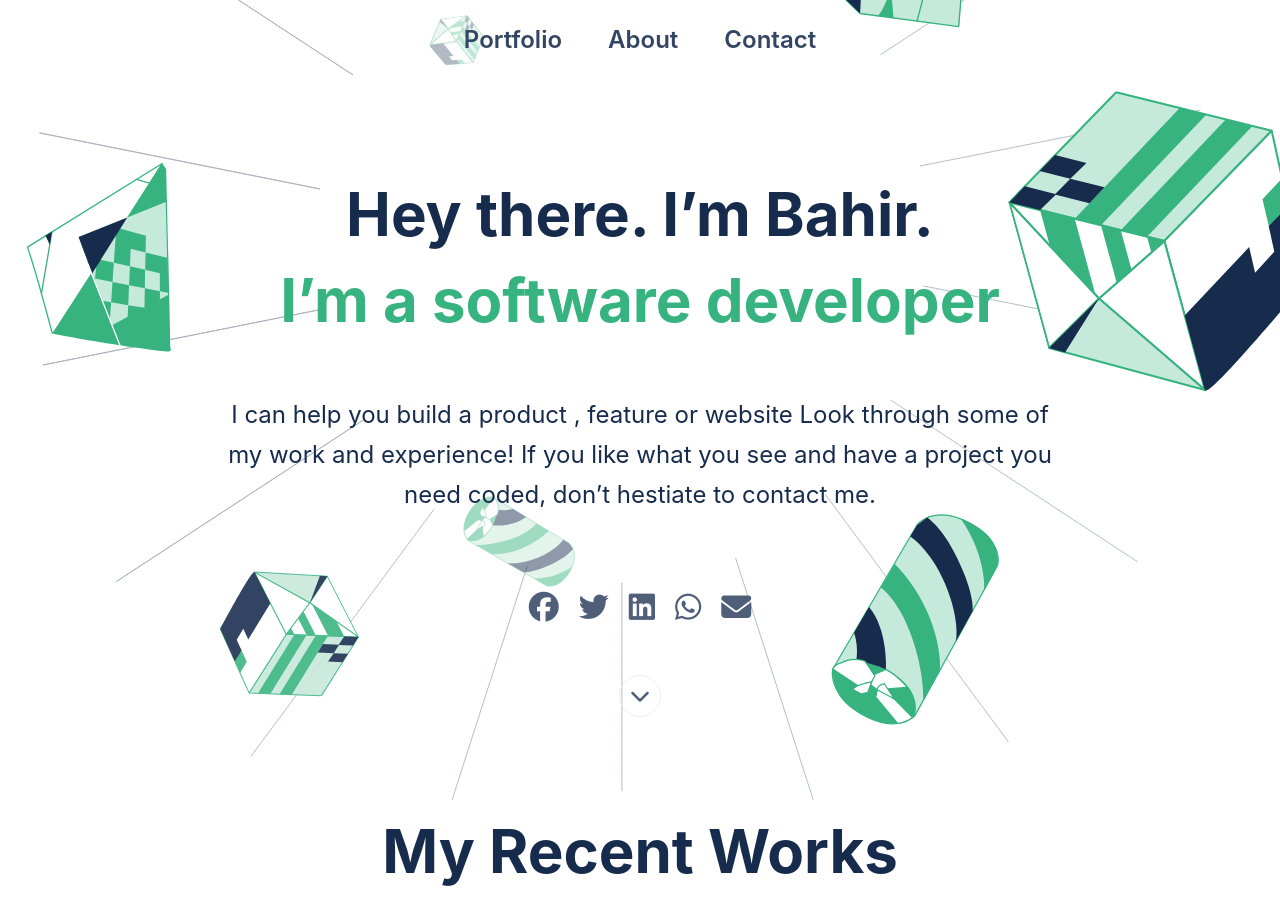
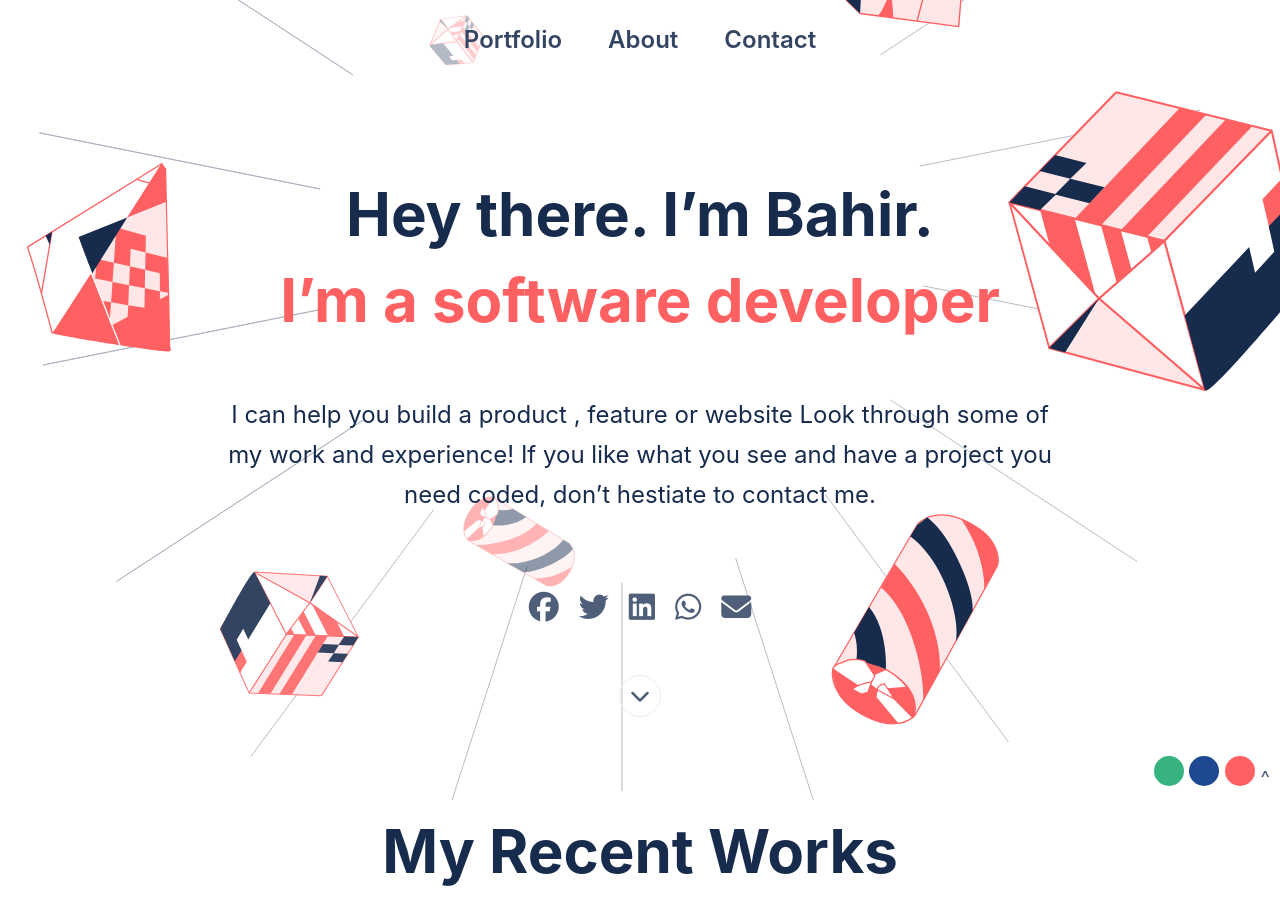
Before and after one commit to BahirHakimy/My-Portfolio, a plain HTML site: page index.html in a window 1280 px wide. Shown: the top 905 px of the page. Drawn offline with Linux system fonts and the light colour scheme.

Commit message:
Update index.html style.css added different themes

```diff
--- a/index.html
+++ b/index.html
@@ -11,7 +11,13 @@
       crossorigin="anonymous"
     ></script>
   </head>
-  <body>
+  <body class="theme3">
+    <div id="theme-panel">
+      <button id="theme1" class="theme-selector"></button>
+      <button id="theme2" class="theme-selector"></button>
+      <button id="theme3" class="theme-selector"></button>
+      <a href="#welcome" id="back-to-top">^</a>
+    </div>
     <main>
       <header>
         <a href="#" id="logo">Welcome</a>
@@ -276,5 +282,6 @@
         >bahirhakimy2020@gmail.com</a
       >
     </footer>
+    <script></script>
   </body>
 </html>
--- a/style.css
+++ b/style.css
@@ -18,6 +18,36 @@
   --whatsapp: #27cc37;
   --linkedin: #0077b5;
   --gmail: #ea4335;
+  --bg-header-mobile: url("./assets/background/header.svg");
+  --bg-about-me-mobile: url("./assets/background/about-me.svg");
+  --bg-contact-form-mobile: url("./assets/background/contact-form.svg");
+  --bg-header-desktop: url("assets/background/header-desktop.svg");
+  --bg-about-me-desktop: url("./assets/background/about-me-desktop.svg");
+  --bg-contact-form-mobile: url("./assets/background/contact-form-desktop.svg");
+}
+
+body.theme2 {
+  --primary: #1e488f;
+  --light: #e2edff;
+  --somke: #ebeff4;
+  --bg-header-mobile: url("./assets/background/headert2.svg");
+  --bg-about-me-mobile: url("./assets/background/about-met2.svg");
+  --bg-contact-form-mobile: url("./assets/background/contact-formt2.svg");
+  --bg-header-desktop: url("assets/background/header-desktopt2.svg");
+  --bg-about-me-desktop: url("./assets/background/about-me-desktopt2.svg");
+  --bg-contact-form-desktop: url("./assets/background/contact-form-desktopt2.svg");
+}
+
+body.theme3 {
+  --primary: #ff6163;
+  --light: #ffe7e8;
+  --somke: #f9eaea;
+  --bg-header-mobile: url("./assets/background/headert3.svg");
+  --bg-about-me-mobile: url("./assets/background/about-met3.svg");
+  --bg-contact-form-mobile: url("./assets/background/contact-formt3.svg");
+  --bg-header-desktop: url("assets/background/header-desktopt3.svg");
+  --bg-about-me-desktop: url("./assets/background/about-me-desktopt3.svg");
+  --bg-contact-form-desktop: url("./assets/background/contact-form-desktopt3.svg");
 }
 
 .flex-center {
@@ -31,8 +61,36 @@ html {
 }
 
 body {
+  position: relative;
   font-family: "Inter", sans-serif;
   margin: auto;
+}
+
+#theme-panel {
+  position: fixed;
+  bottom: 0.5rem;
+  right: 0.5rem;
+  cursor: default;
+}
+
+.theme-selector {
+  border: none;
+  width: 1.5rem;
+  height: 1.5rem;
+  border-radius: 50%;
+  cursor: pointer;
+}
+
+#theme1 {
+  background-color: #36b37e;
+}
+
+#theme2 {
+  background-color: #1e488f;
+}
+
+#theme3 {
+  background-color: #ff6163;
 }
 
 header {
@@ -74,7 +132,7 @@ a {
   justify-content: space-evenly;
   align-items: center;
   flex-direction: column;
-  background-image: url("./assets/background/header.svg");
+  background-image: var(--bg-header-mobile);
   background-size: 100%;
   background-repeat: no-repeat;
   min-height: 90vh;
@@ -228,11 +286,12 @@ a {
   align-items: center;
   flex-wrap: wrap;
   margin: 2rem 0;
+  overflow-x: hidden;
 }
 
 #about-me-intro {
   flex-direction: column;
-  background-image: url("./assets/background/about-me.svg");
+  background-image: var(--bg-about-me-mobile);
   background-position: center;
   background-size: contain;
   background-repeat: no-repeat;
@@ -294,7 +353,7 @@ a {
   flex-wrap: wrap;
   gap: 40px;
   width: 100%;
-  background-image: url(./assets/background/contact-form.svg);
+  background-image: var(--bg-contact-form-mobile);
   background-repeat: no-repeat;
   background-position: right bottom;
 }
@@ -361,7 +420,7 @@ footer {
   }
 
   main {
-    background-image: url("assets/background/header-desktop.svg");
+    background-image: var(--bg-header-desktop);
     background-size: cover;
     background-position: center;
     background-repeat: no-repeat;
@@ -400,12 +459,12 @@ footer {
   }
 
   #about-me-intro {
-    background-image: url("./assets/background/about-me-desktop.svg");
+    background-image: var(--bg-about-me-desktop);
     background-size: 100%;
   }
 
   #contact {
-    background-image: url("./assets/background/contact-form-desktop.svg");
+    background-image: var(--bg-contact-form-desktop);
     background-size: 100%;
     background-position: center;
     padding: 5rem 0 20rem 0;
```
Also changed, not shown: assets/background/about-me-desktopt2.svg (added), assets/background/about-me-desktopt3.svg (added), assets/background/about-met2.svg (added), assets/background/about-met3.svg (added), assets/background/contact-form-desktopt2.svg (added), assets/background/contact-form-desktopt3.svg (added), assets/background/contact-formt2.svg (added), assets/background/contact-formt3.svg (added), assets/background/header-desktopt2.svg (added), assets/background/header-desktopt3.svg (added), assets/background/headert2.svg (added), assets/background/headert3.svg (added), assets/icons/Boxes-t2.svg (added), assets/icons/Boxes-t3.svg (added), 4 more files.
